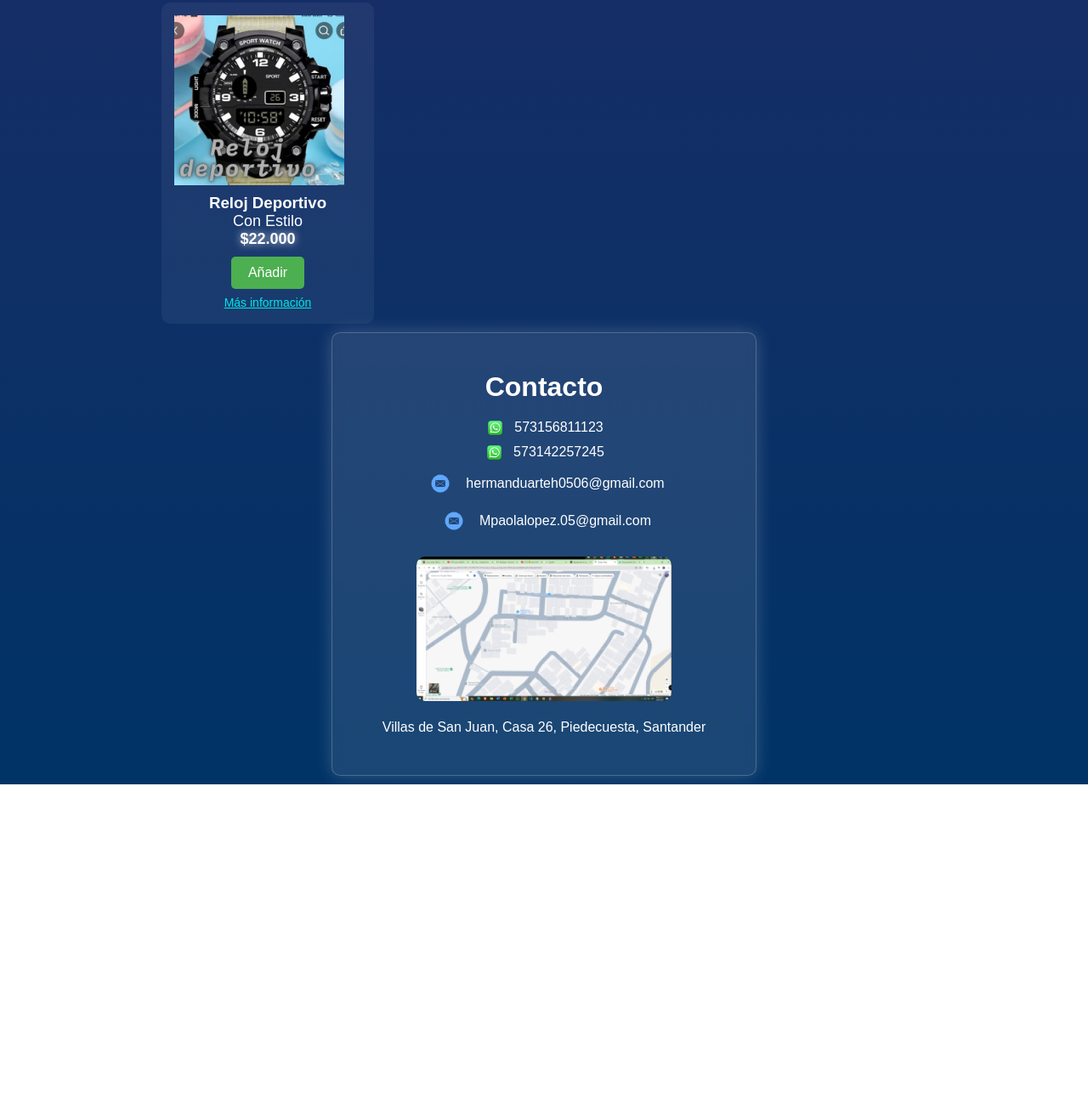
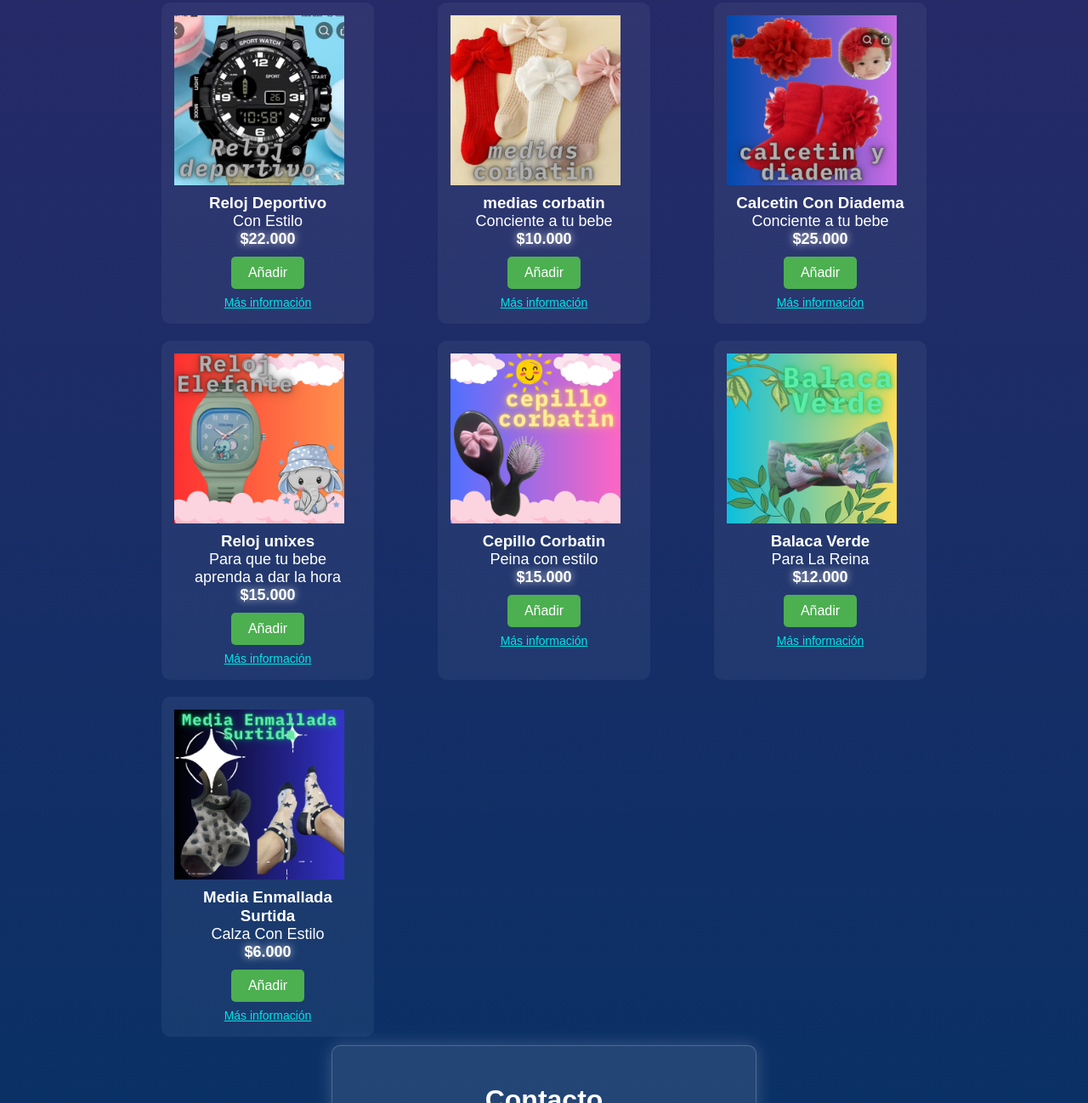
Before and after one commit to herman050/fragancias-y-variedades-merlop, a plain HTML site: page index.html in a window 1280 px wide. Shown: the part 8111-9409 px from the top of the page at 85% size. Before the commit the page ends 9034 px from the top, so only its background shows below. Drawn offline with Linux system fonts and the light colour scheme.

Commit message:
Add files via upload
actualizacion de la pagina

```diff
--- a/index.html
+++ b/index.html
@@ -1019,6 +1019,7 @@ h3, p {
 </div>
 
 <div class="box">
+     <div class="sold-overlay">VENDIDO</div>
     <img src="imagenes productos/reloj girasol.png" alt="Producto 1" class="product-img">
     <h3>Reloj Girasol</h3>
     <p>Tu niña lo disfrutara</p>
@@ -1041,6 +1042,7 @@ h3, p {
 
 </div>
 <div class="box">
+     <div class="sold-overlay">VENDIDO</div>
     <img src="imagenes productos/reloj carrito.png" alt="Producto 1" class="product-img">
     <h3>Reloj carrito niño</h3>
     <p>Dando la hora con diversion</p>
@@ -1106,6 +1108,73 @@ h3, p {
        </p>
 
 </div>
+<div class="box">
+    <img src="imagenes productos/medias corbatin.png" alt="Producto 1" class="product-img">
+    <h3>medias corbatin</h3>
+    <p>Conciente a tu bebe</p>
+    <p class="price">$10.000</p> <!-- Precio arriba del botón -->
+    <a class="add-to-cart-btn" href="https://wa.me/573156811123?text=Quiero%20mas%20Informacion%20Sobre%20las%2medias%20corbatin" target="_blank">Añadir</a>
+    <p class="more-info">
+       <a href="#">Más información</a>
+       </p>
+
+</div>
+<div class="box">
+    <img src="imagenes productos/calcetin con diadema.png" alt="Producto 1" class="product-img">
+    <h3>Calcetin Con Diadema</h3>
+    <p>Conciente a tu bebe</p>
+    <p class="price">$25.000</p> <!-- Precio arriba del botón -->
+    <a class="add-to-cart-btn" href="https://wa.me/573156811123?text=Quiero%20mas%20Informacion%20Sobre%20los%2calcetines%20balaca%20roja" target="_blank">Añadir</a>
+    <p class="more-info">
+       <a href="#">Más información</a>
+       </p>
+
+</div>
+<div class="box">
+    <img src="imagenes productos/reloj elefante.png" alt="Producto 1" class="product-img">
+    <h3>Reloj unixes</h3>
+    <p>Para que tu bebe aprenda a dar la hora</p>
+    <p class="price">$15.000</p> <!-- Precio arriba del botón -->
+    <a class="add-to-cart-btn" href="https://wa.me/573156811123?text=Quiero%20mas%20Informacion%20Sobre%20el%2reloj%20de%20elefante" target="_blank">Añadir</a>
+    <p class="more-info">
+       <a href="#">Más información</a>
+       </p>
+
+</div>
+<div class="box">
+    <img src="imagenes productos/cepillo corbatin.png" alt="Producto 1" class="product-img">
+    <h3>Cepillo Corbatin</h3>
+    <p>Peina con estilo</p>
+    <p class="price">$15.000</p> <!-- Precio arriba del botón -->
+    <a class="add-to-cart-btn" href="https://wa.me/573156811123?text=Quiero%20mas%20Informacion%20Sobre%20el%2cepillo%20de%20corbatin" target="_blank">Añadir</a>
+    <p class="more-info">
+       <a href="#">Más información</a>
+       </p>
+
+</div>
+<div class="box">
+    <img src="imagenes productos/balaca verde.png" alt="Producto 1" class="product-img">
+    <h3>Balaca Verde</h3>
+    <p>Para La Reina</p>
+    <p class="price">$12.000</p> <!-- Precio arriba del botón -->
+    <a class="add-to-cart-btn" href="https://wa.me/573156811123?text=Quiero%20mas%20Informacion%20Sobre%20la%2balaca%20verde" target="_blank">Añadir</a>
+    <p class="more-info">
+       <a href="#">Más información</a>
+       </p>
+
+</div>
+<div class="box">
+    <img src="imagenes productos/media enmallada.png" alt="Producto 1" class="product-img">
+    <h3>Media Enmallada Surtida</h3>
+    <p>Calza Con Estilo</p>
+    <p class="price">$6.000</p> <!-- Precio arriba del botón -->
+    <a class="add-to-cart-btn" href="https://wa.me/573156811123?text=Quiero%20mas%20Informacion%20Sobre%20las%2medias%20enmalladas" target="_blank">Añadir</a>
+    <p class="more-info">
+       <a href="#">Más información</a>
+       </p>
+
+</div>
+
 
 
 
```
Also changed, not shown: imagenes productos/balaca verde.png (added), imagenes productos/calcetin con diadema.png (added), imagenes productos/cepillo corbatin.png (added), imagenes productos/media enmallada.png (added), imagenes productos/medias corbatin.png (added), imagenes productos/reloj elefante.png (added).
